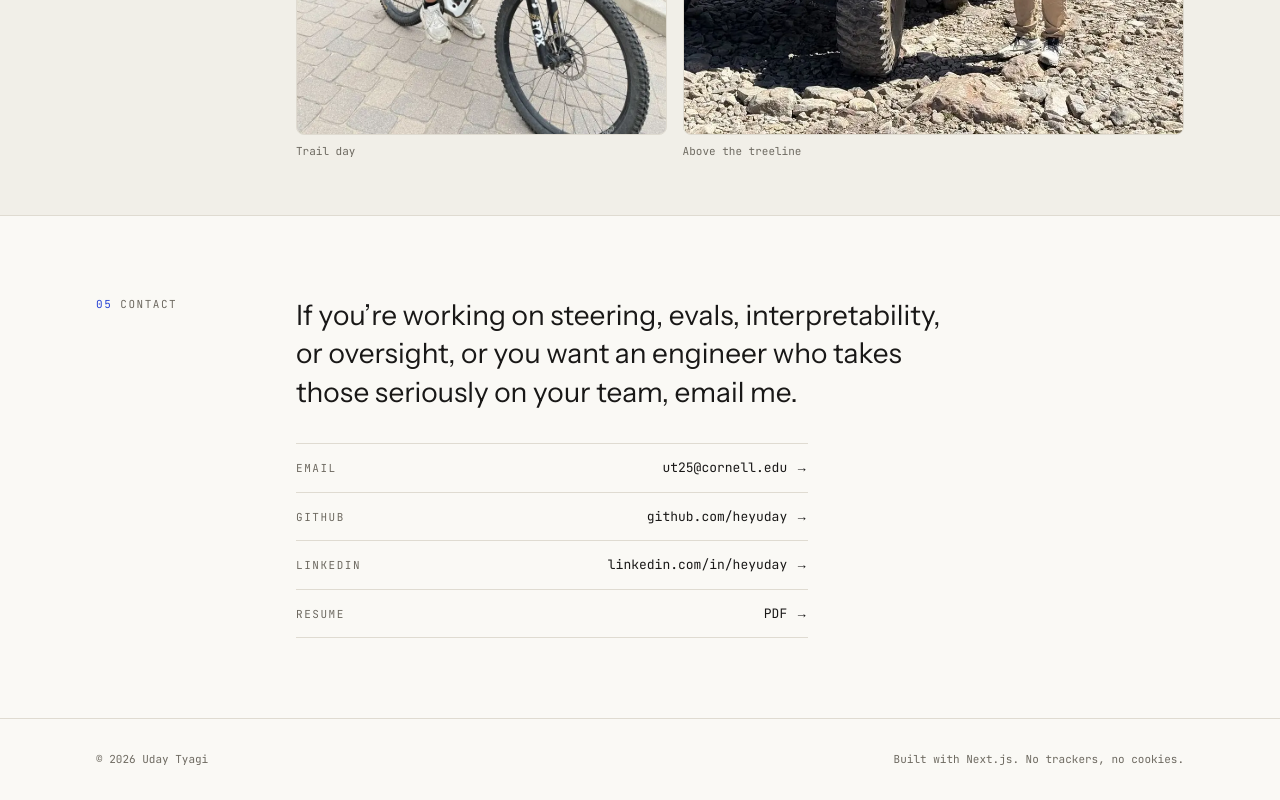
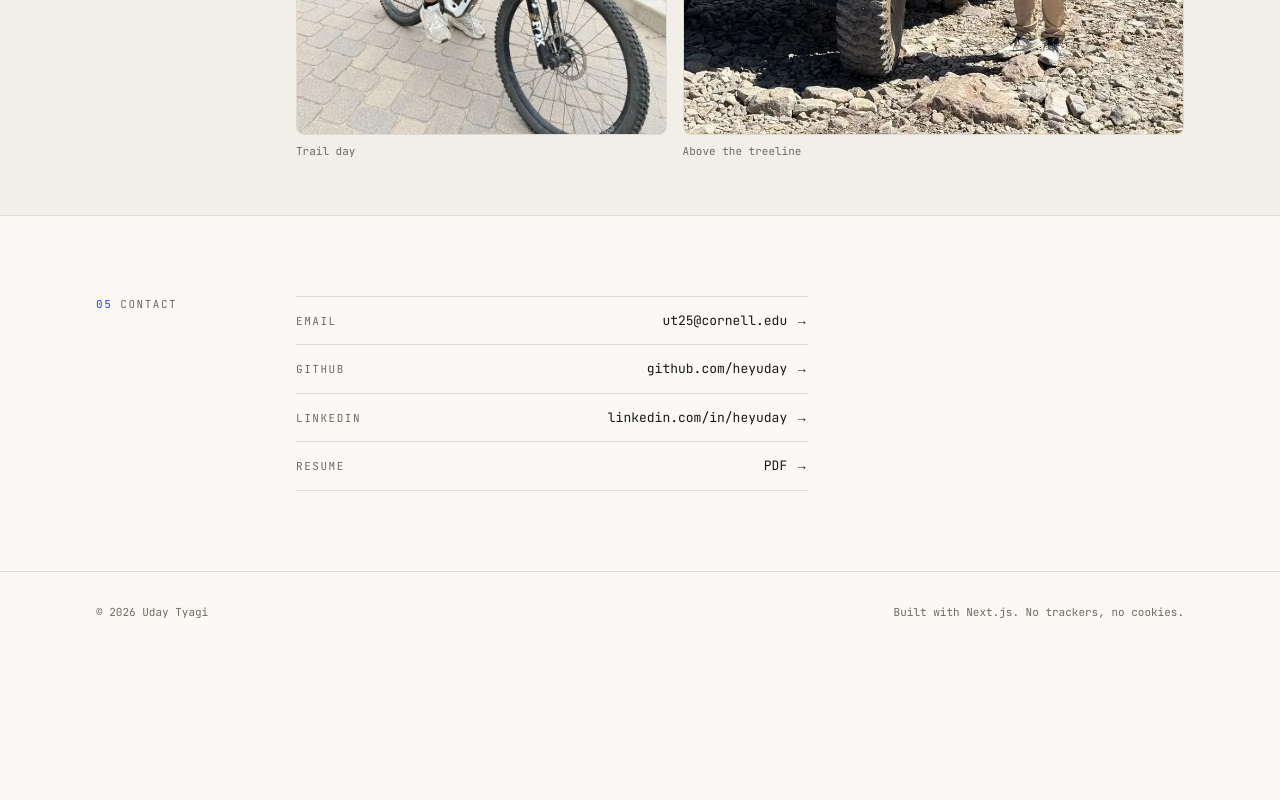
Before and after one commit to heyuday/uday-site, a Next.js app: page / in a window 1280 px wide. Shown: the part 7022-7822 px from the top of the page. After the commit the page ends 7674 px from the top, so only its background shows below. Built offline with nearby package versions, Linux system fonts and the light colour scheme.

Commit message:
Simplify contact section, drop intro line

```diff
--- a/src/components/Contact.tsx
+++ b/src/components/Contact.tsx
@@ -13,11 +13,7 @@ export default function Contact() {
   return (
     <Section id="contact" index="05" label="contact">
       <Reveal>
-        <p className="text-ink max-w-2xl text-[clamp(1.25rem,3.5vw,1.75rem)] leading-snug">
-          If you&rsquo;re working on steering, evals, interpretability, or oversight, or
-          you want an engineer who takes those seriously on your team, email me.
-        </p>
-        <ul className="divide-line border-line mt-8 max-w-lg divide-y border-y">
+        <ul className="divide-line border-line max-w-lg divide-y border-y">
           {LINKS.map((l) => (
             <li key={l.label}>
               <a
```
